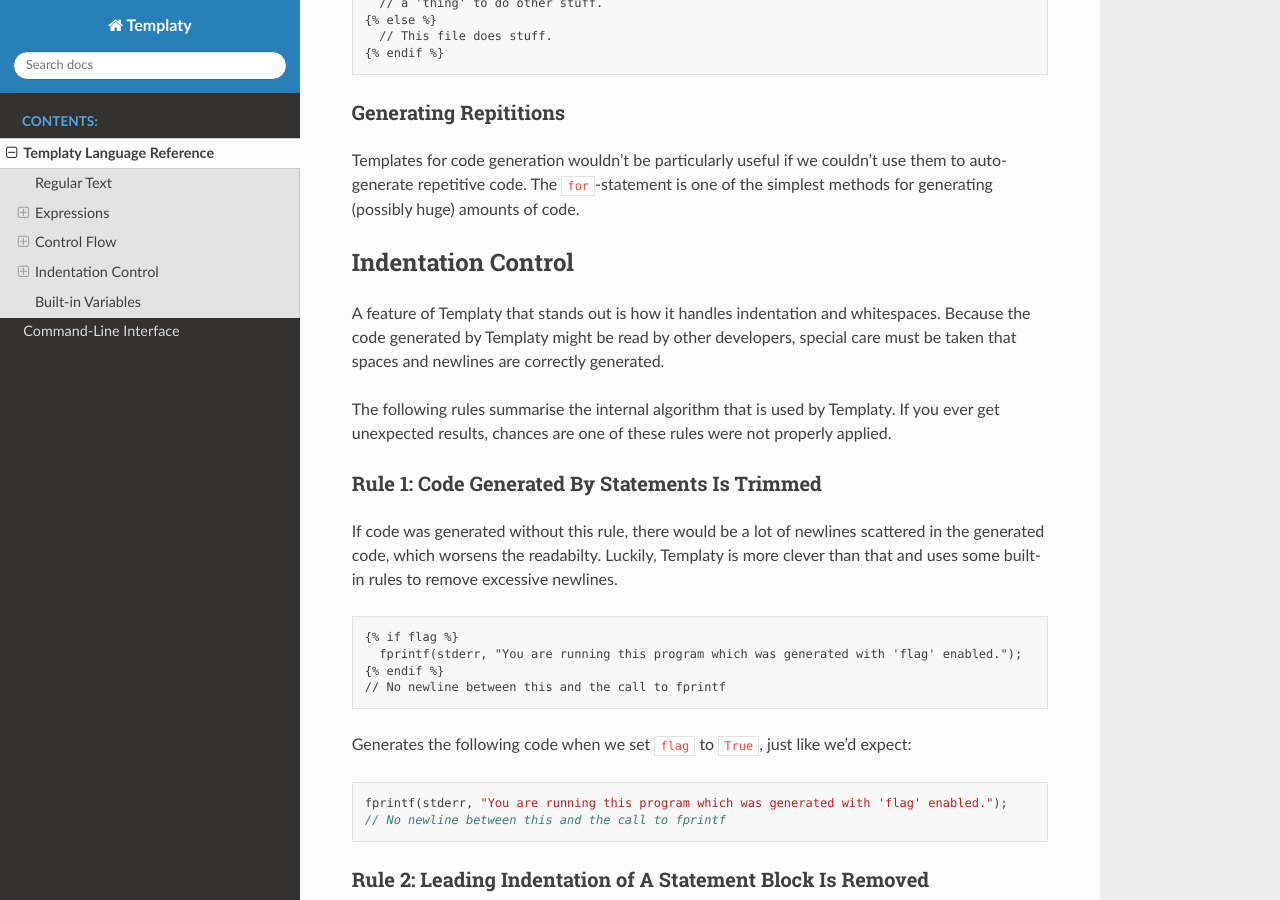
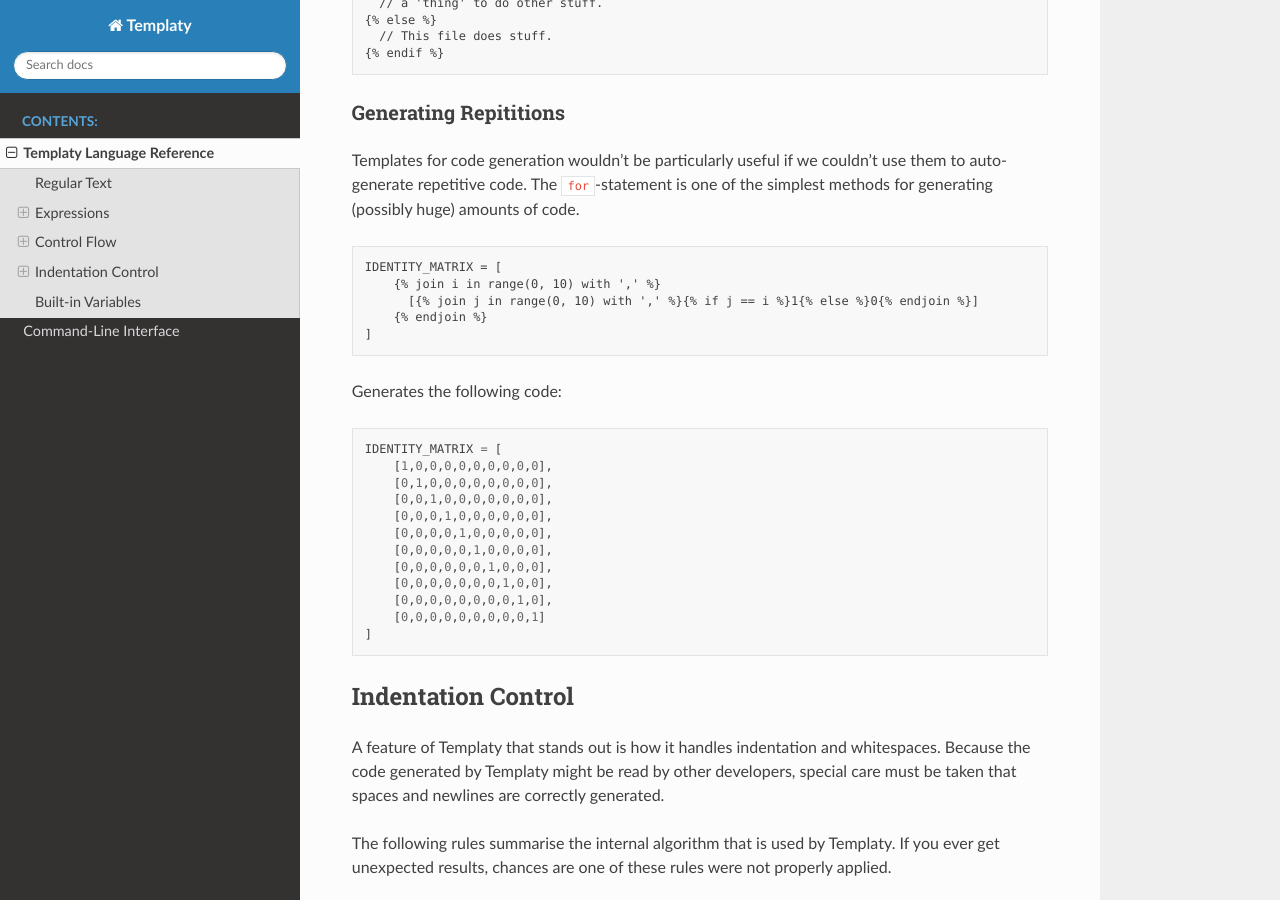
Before and after one commit to samvv/Templaty, a Sphinx documentation site: the page built from docs/langref.rst, in a window 1280 px wide and 900 px high, scrolled down 1270 px. Built offline with Sphinx 7.4.7 and the Read the Docs theme 2.0.0, drawn with Linux system fonts in a browser that asks for light colours.

Commit message:
Fix missing example in language reference

```diff
--- a/docs/langref.rst
+++ b/docs/langref.rst
@@ -72,6 +72,31 @@
 Templates for code generation wouldn't be particularly useful if we couldn't
 use them to auto-generate repetitive code. The ``for``-statement is one of the
 simplest methods for generating (possibly huge) amounts of code.
+
+.. code-block:: none
+
+  IDENTITY_MATRIX = [
+      {% join i in range(0, 10) with ',' %}
+        [{% join j in range(0, 10) with ',' %}{% if j == i %}1{% else %}0{% endjoin %}]
+      {% endjoin %}
+  ]
+
+Generates the following code:
+
+.. code-block:: python
+
+  IDENTITY_MATRIX = [
+      [1,0,0,0,0,0,0,0,0,0],
+      [0,1,0,0,0,0,0,0,0,0],
+      [0,0,1,0,0,0,0,0,0,0],
+      [0,0,0,1,0,0,0,0,0,0],
+      [0,0,0,0,1,0,0,0,0,0],
+      [0,0,0,0,0,1,0,0,0,0],
+      [0,0,0,0,0,0,1,0,0,0],
+      [0,0,0,0,0,0,0,1,0,0],
+      [0,0,0,0,0,0,0,0,1,0],
+      [0,0,0,0,0,0,0,0,0,1]
+  ]
 
 Indentation Control
 -------------------
```
